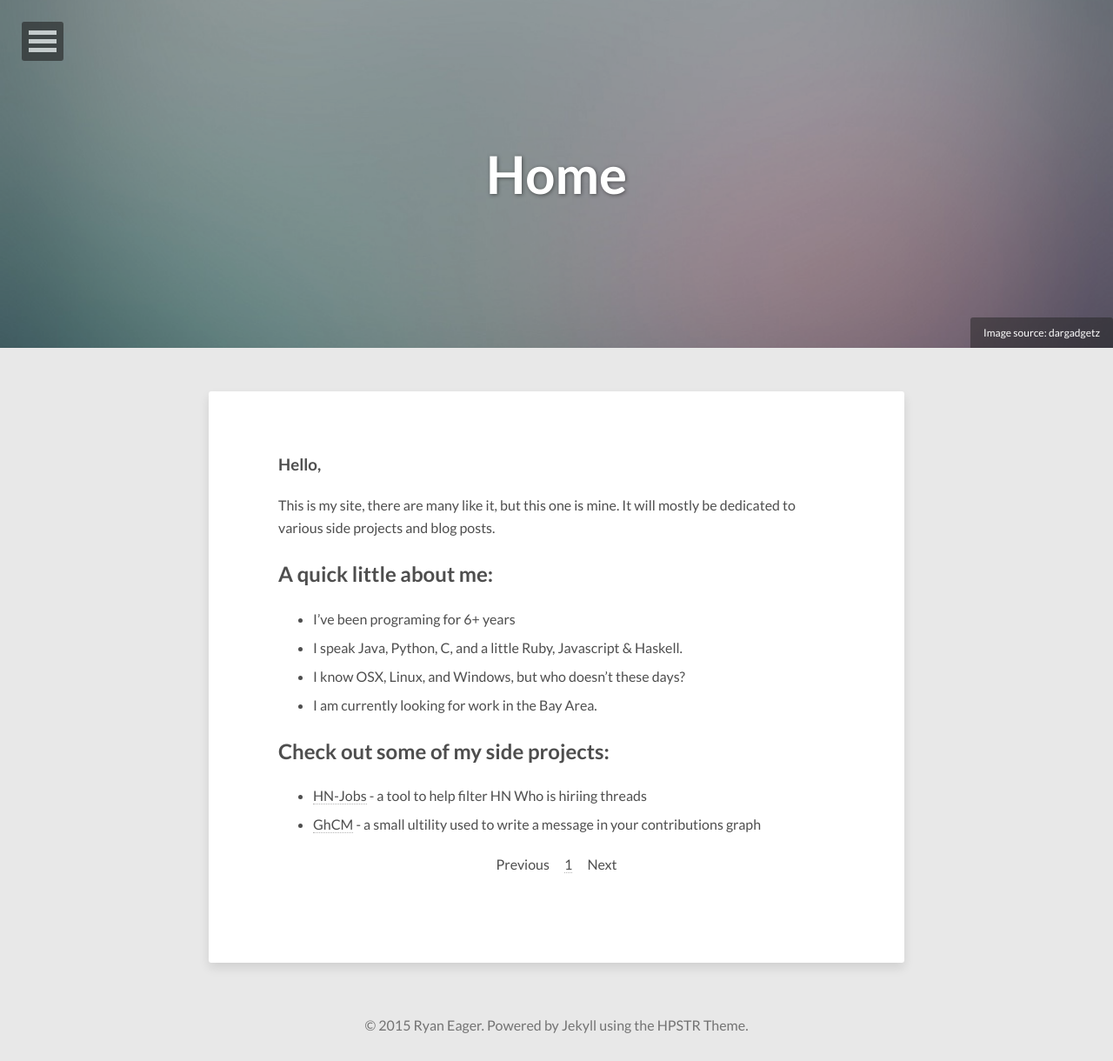
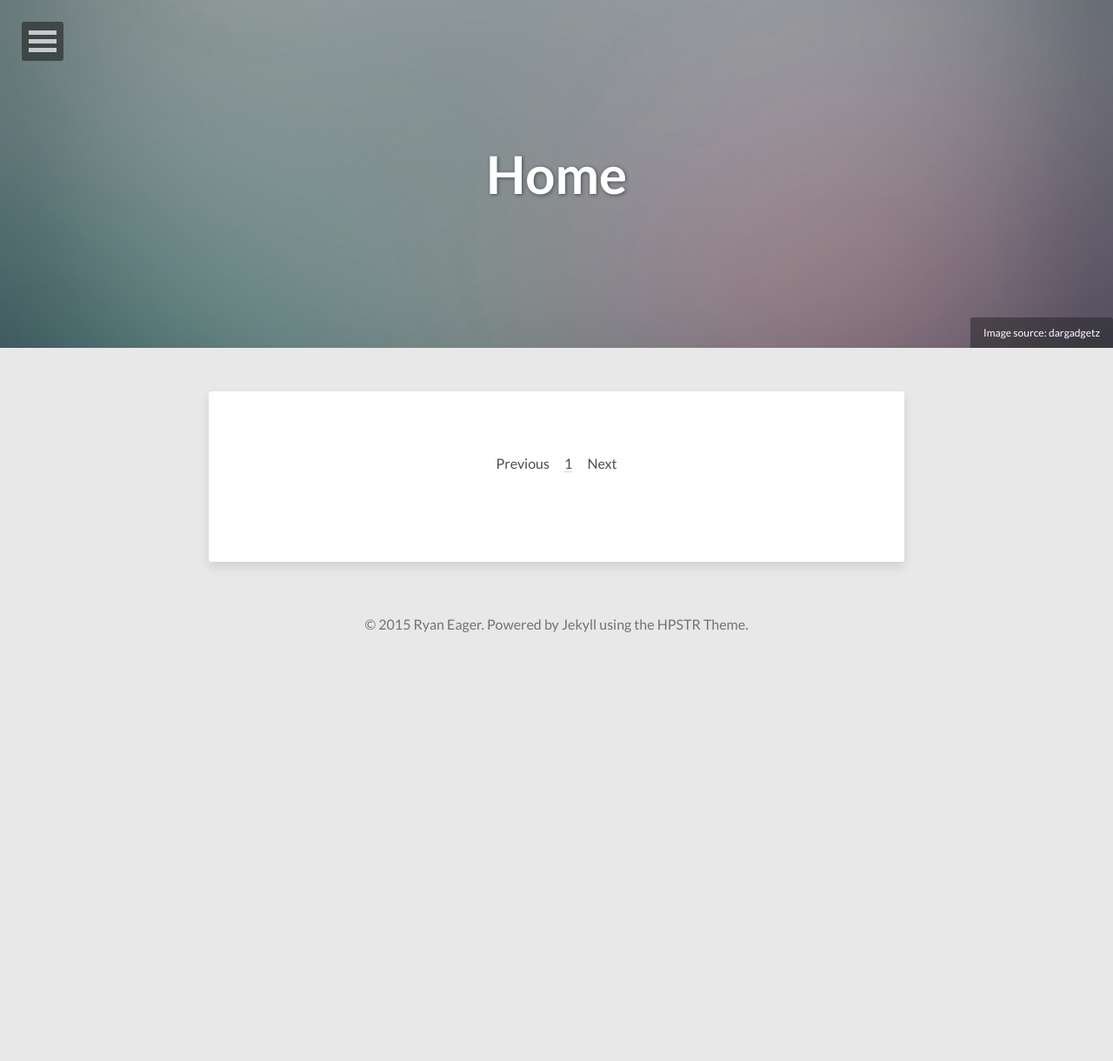
Before and after one commit to RyanEager/ryaneager.github.io, a Jekyll site: the page built from index.html, in a window 1280 px wide. Shown: the whole page at 87% size. Built offline with Jekyll 4.4.1, drawn with Linux system fonts in a browser that asks for light colours; nearby versions of some CDN libraries; after the commit the page ends 900 px from its top, so only the background shows below that.

Commit message:
removed welcome

```diff
--- a/index.html
+++ b/index.html
@@ -1,7 +1,7 @@
 ---
 layout: page
 title: Home
-description: "Welcome Home."
+description: "Welcome Home"
 image:
   feature: abstract-1.jpg
   credit: dargadgetz
@@ -9,29 +9,6 @@ image:
 share: false
 comments: false
 ---
-
-
-<h3>Hello,</h3>
-<p>This is my site, there are many like it, but this one is mine. It will mostly be dedicated to various side projects and blog posts. </p>
-
-<h2>A quick little about me:</h2>
-
-<ul>
-  <li>I’ve been programing for 6+ years</li>
-  <li>I speak Java, Python, C, and a little Ruby, Javascript & Haskell.</li>
-  <li>I know OSX, Linux, and Windows, but who doesn’t these days?</li>
-  <li>I am currently looking for work in the Bay Area.</li>
-</ul>
-
-<h2>Check out some of my side projects:</h2>
-
-<ul>
-  <li><a href="/HN-Jobs/">HN-Jobs</a> - a tool to help filter HN Who is hiriing threads</li>
-  <li><a href="https://github.com/RyanEager/GhCM">GhCM</a> - a small ultility used to write a message in your contributions graph</li>
-
-</ul>
-
-
 {% for post in paginator.posts %}
 <article class="hentry">
   <header>
```
